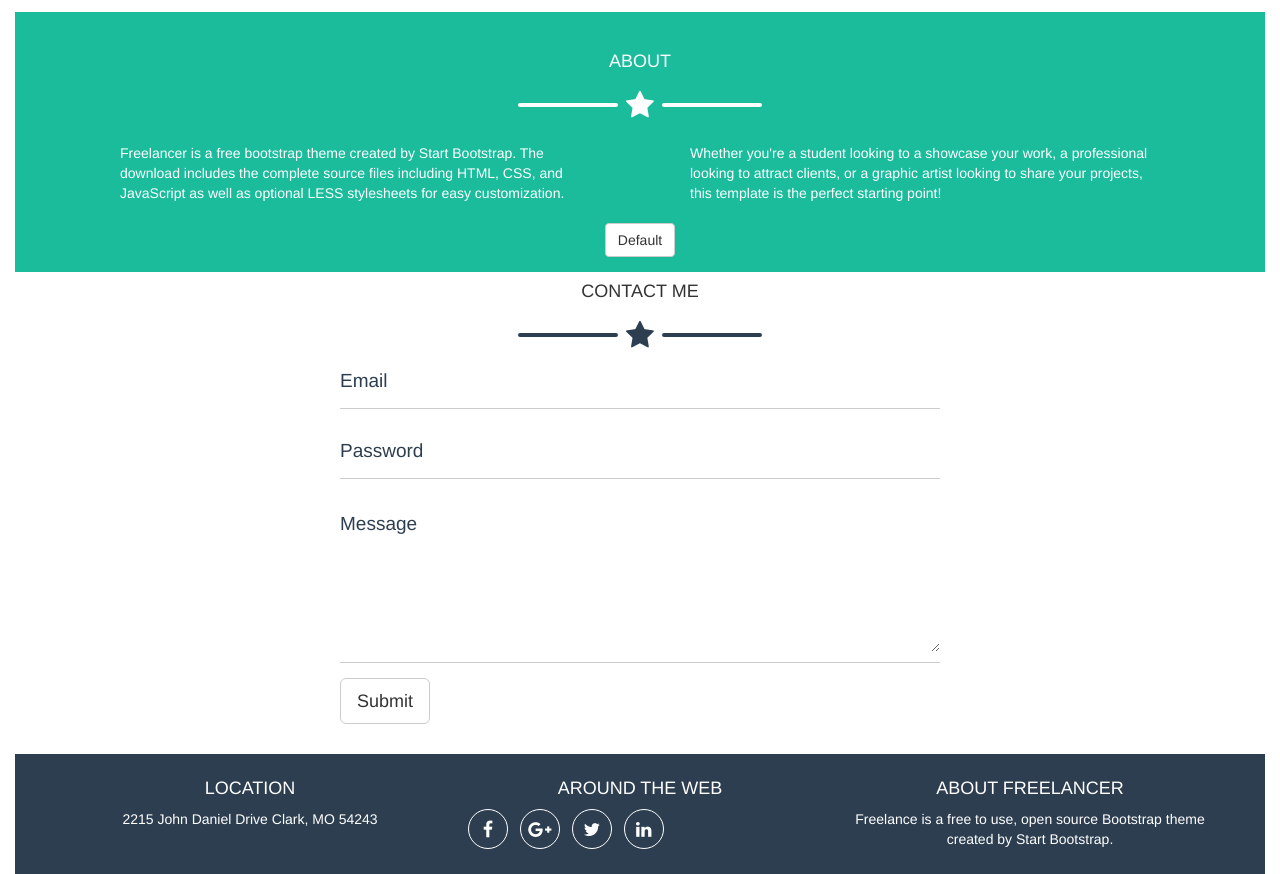
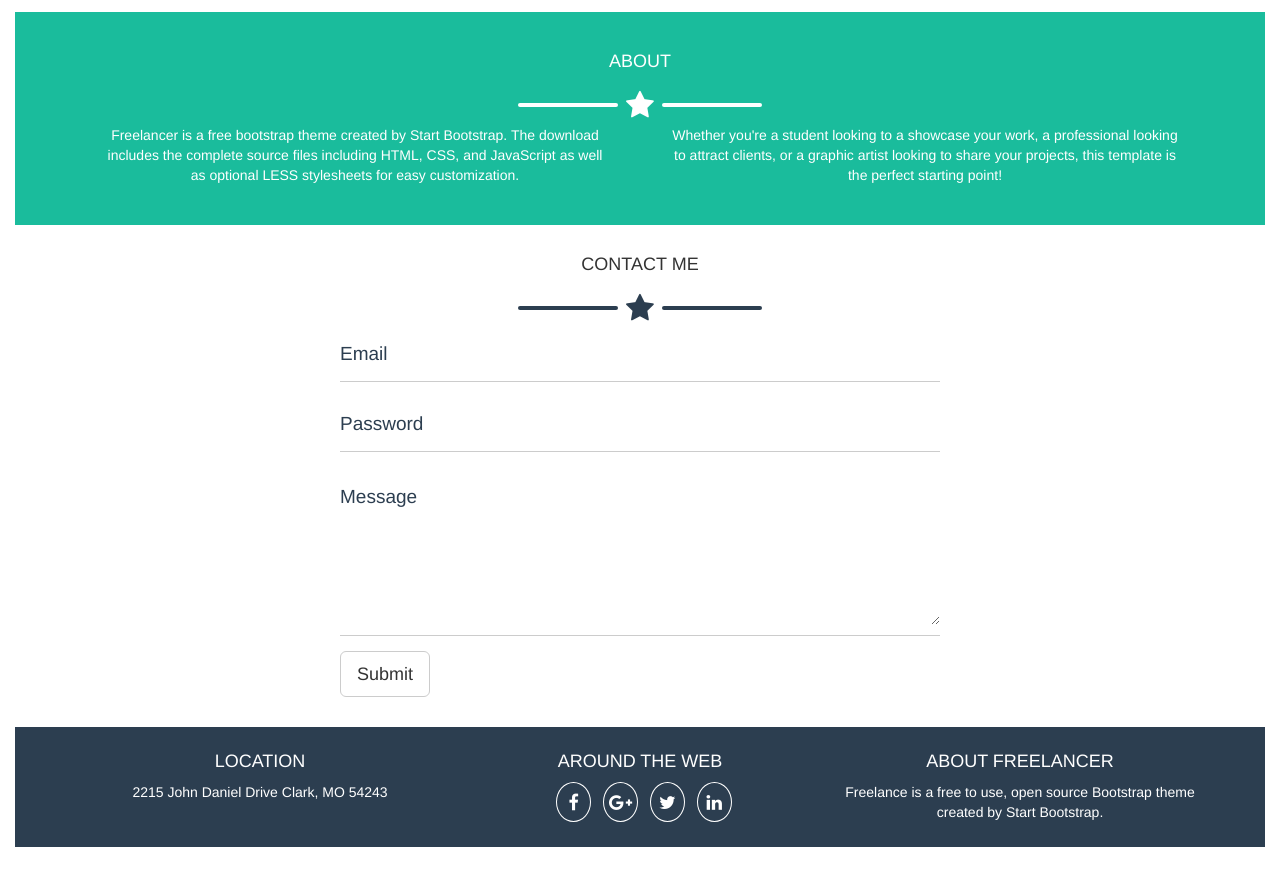
Before and after one commit to alelig95/html-css-bootstrap-freelancer, a plain HTML site: page index.html in a window 1280 px wide. Shown: the part 1120-1994 px from the top of the page. After the commit the page ends 1967 px from the top, so only its background shows below. Drawn offline with nearby package versions, Linux system fonts and the light colour scheme.

Commit message:
Esercizio completo ma con numerose imperfezioni

```diff
--- a/css/style.css
+++ b/css/style.css
@@ -1,6 +1,11 @@
 .bl-navbar {
   background-color: #2c3e50;
   color: #fff;
+}
+
+.padding{
+  padding-left: 30px;
+  padding-right: 30px;
 }
 
 .bl-navbar .navbar-brand, .bl-navbar .navbar-nav>li>a {
@@ -85,6 +90,7 @@ h4{
   background-color: #1abc9c;
   color: #fff;
   margin-top: 30px;
+  padding-bottom: 20px;
 }
 
 .about-content{
@@ -101,13 +107,11 @@ h4{
 }
 
 .about-content{
+  padding-bottom: 15px;
   text-align: center;
-  padding-bottom: 15px;
 }
 
-.about-content p{
-  padding-left: 50px;
-  padding-right: 50px;
+.about-p{
   text-align: left;
   margin-top: 18px;
 }
@@ -118,6 +122,7 @@ h4{
 
 .form-section{
   text-align: center;
+  margin-top: 30px;
 }
 
 .bl-form ::placeholder, .bl-form input, .bl-form textarea{
@@ -160,10 +165,14 @@ h4{
   text-align: center;
 }
 
+.footer-logo{
+  text-align: center;
+}
+
 .footer-logo > i{
   line-height: 40px;
   font-size: 18px;
-  width: 40px;
+  width: 35px;
   height: 40px;
   text-align: center;
   border: 1px solid;
--- a/index.html
+++ b/index.html
@@ -12,7 +12,7 @@
 
     <div class="container-fluid">
       <nav class="navbar navbar-default bl-navbar">
-        <div class="container">
+        <div class="container padding">
           <div class="navbar-header">
             <button type="button" class="navbar-toggle collapsed" data-toggle="collapse" data-target="#navbar" aria-expanded="false" aria-controls="navbar">
               <span class="sr-only">Toggle navigation</span>
@@ -82,10 +82,9 @@
               <i class="fa fa-star"></i>
             </div>
 
-            <p class="col-xs-12 col-sm-6">Freelancer is a free bootstrap theme created by Start Bootstrap. The download includes the complete source files including HTML, CSS, and JavaScript as well as optional LESS stylesheets for easy customization.</p>
-            <p class="col-xs-12 col-sm-6">Whether you're a student looking to a showcase your work, a professional looking to attract clients, or a graphic artist looking to share your projects, this template is the perfect starting point!</p>
-            <!-- Standard button -->
-            <button type="button" class="btn btn-default">Default</button>
+            <p class="col-xs-12 col-sm-6 padding">Freelancer is a free bootstrap theme created by Start Bootstrap. The download includes the complete source files including HTML, CSS, and JavaScript as well as optional LESS stylesheets for easy customization.</p>
+            <p class="col-xs-12 col-sm-6 padding">Whether you're a student looking to a showcase your work, a professional looking to attract clients, or a graphic artist looking to share your projects, this template is the perfect starting point!</p>
+
           </div>
 
 
@@ -131,7 +130,7 @@
       </div>
 
       <div class="footer-background">
-        <div class="container">
+        <div class="container padding">
 
           <div class="row">
 
```
